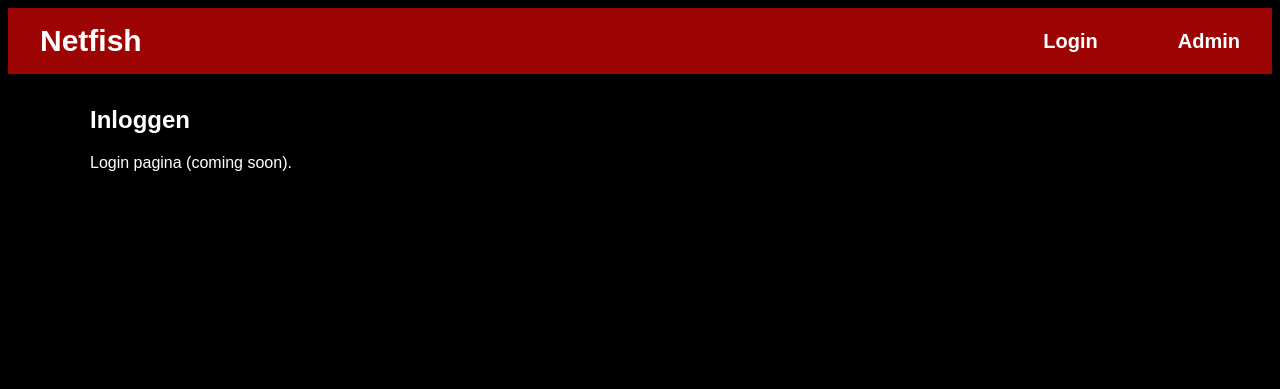
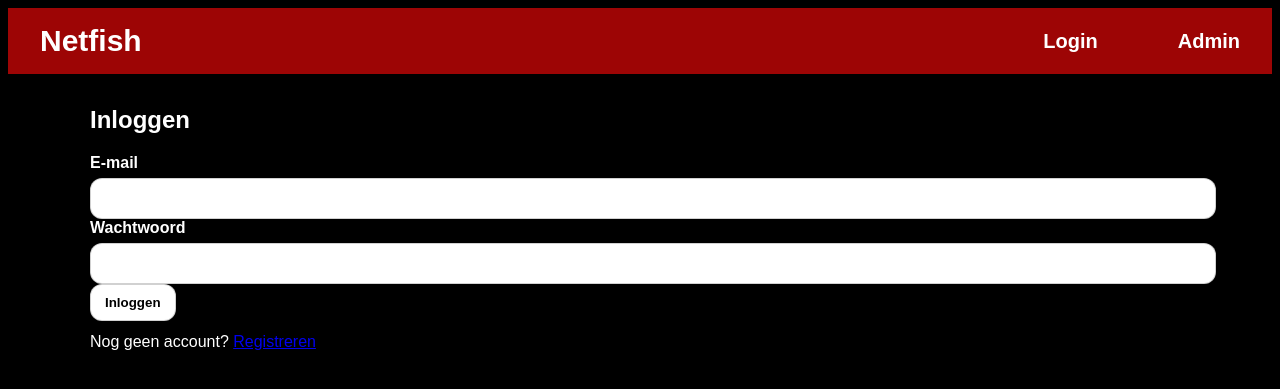
Before and after one commit to DarkGuardianMT/video-streaming-platform, a PHP site: page /pages/login.php in a window 1280 px wide. Shown: the top 389 px of the page. Run offline with PHP 8.4, Linux system fonts and the light colour scheme.

Commit message:
Add login with password verification and sessions

```diff
--- a/pages/login.php
+++ b/pages/login.php
@@ -1,8 +1,83 @@
-<?php include __DIR__ . '/../includes/header.php'; ?>
+<?php
+include __DIR__ . '/../includes/header.php';
+require __DIR__ . '/../includes/db.php';
+
+$errors = [];
+$msg = $_GET['msg'] ?? '';
+
+if ($_SERVER['REQUEST_METHOD'] === 'POST') {
+  $email = trim($_POST['email'] ?? '');
+  $password = $_POST['password'] ?? '';
+
+  if ($email === '') $errors[] = "E-mail is verplicht.";
+  if ($password === '') $errors[] = "Wachtwoord is verplicht.";
+
+  if (empty($errors)) {
+    $stmt = $pdo->prepare("SELECT id, username, email, password, isAdmin FROM users WHERE email = ? LIMIT 1");
+    $stmt->execute([$email]);
+    $user = $stmt->fetch(PDO::FETCH_ASSOC);
+
+    if (!$user) {
+      $errors[] = "Onjuiste e-mail of wachtwoord.";
+    } else {
+      if (password_verify($password, $user['password'])) {
+        // session already started in header.php
+        $_SESSION['user_id'] = (int)$user['id'];
+        $_SESSION['username'] = $user['username'];
+        $_SESSION['email'] = $user['email'];
+        $_SESSION['isAdmin'] = (int)$user['isAdmin'];
+
+
+        // Redirect
+        if ((int)$user['isAdmin'] === 1) {
+          header("Location: /video-streaming-platform/admin/index.php");
+          exit;
+        } else {
+          header("Location: /video-streaming-platform/index.php");
+          exit;
+        }
+      } else {
+        $errors[] = "Onjuiste e-mail of wachtwoord.";
+      }
+    }
+  }
+}
+?>
 
 <main class="page">
   <h2>Inloggen</h2>
-  <p>Login pagina (coming soon).</p>
+
+  <?php if ($msg === 'registered'): ?>
+    <div class="alert alert-success">✅ Account aangemaakt! Je kunt nu inloggen.</div>
+  <?php endif; ?>
+
+  <?php if (!empty($errors)): ?>
+    <div class="alert alert-error">
+      <ul>
+        <?php foreach ($errors as $e): ?>
+          <li><?php echo htmlspecialchars($e); ?></li>
+        <?php endforeach; ?>
+      </ul>
+    </div>
+  <?php endif; ?>
+
+  <form method="post">
+    <div class="field">
+      <label for="email">E-mail</label>
+      <input id="email" name="email" type="email" required>
+    </div>
+
+    <div class="field">
+      <label for="password">Wachtwoord</label>
+      <input id="password" name="password" type="password" required>
+    </div>
+
+    <button class="btn btn--primary" type="submit">Inloggen</button>
+  </form>
+
+  <p style="margin-top:12px;">
+    Nog geen account? <a href="/video-streaming-platform/pages/register.php">Registreren</a>
+  </p>
 </main>
 
 <?php include __DIR__ . '/../includes/footer.php'; ?>
```
